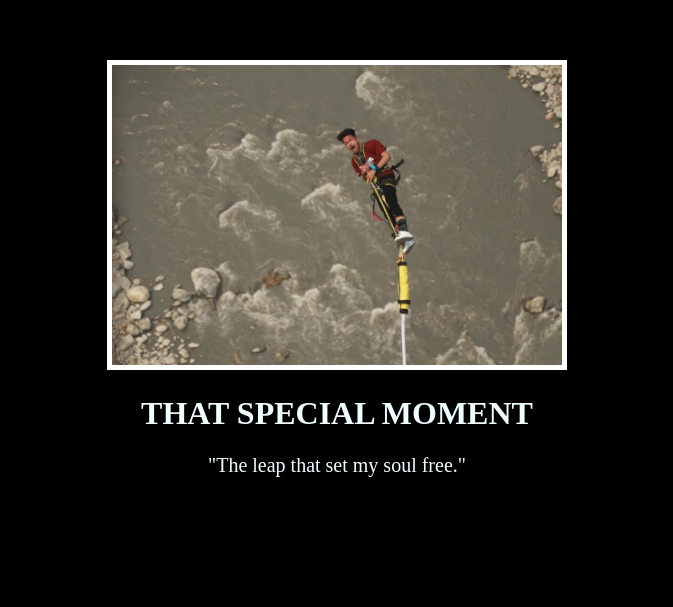
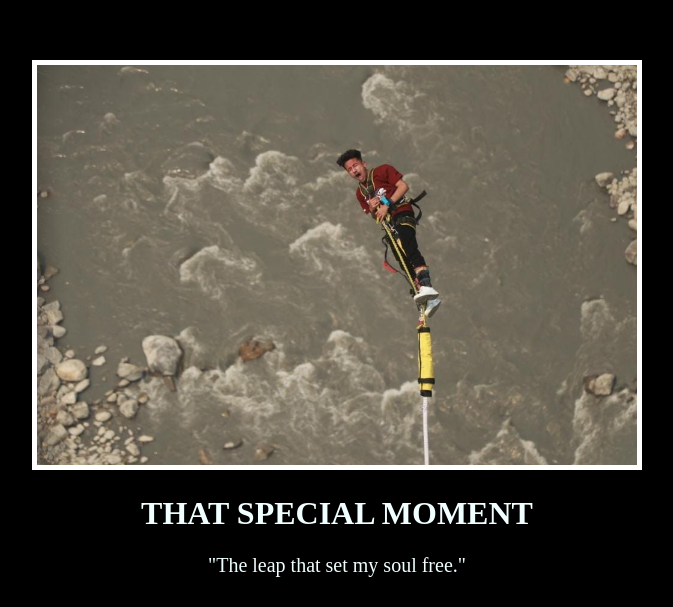
Before and after one commit to Prazol100/bungee-css-first-proj, a plain HTML site: page index.html in a window 1280 px wide. Shown: the part 193-800 px from the top of the page, without its empty margins (303-976 px from the left). Drawn offline with Linux system fonts and the light colour scheme.

Commit message:
fix: format and move style to css file

```diff
--- a/index.html
+++ b/index.html
@@ -1,27 +1,27 @@
-
 <!DOCTYPE html>
 <html lang="en">
   <head>
-  <meta charset="UTF-8">
-  <meta name="viewport" content="width=device-width, initial-scale=1.0">
+    <meta charset="UTF-8" />
+    <meta name="viewport" content="width=device-width, initial-scale=1.0" />
     <title>My bungee jump</title>
-  <link rel="stylesheet" href="./style.css">
-  <link rel="preconnect" href="https://fonts.googleapis.com">
-<link rel="preconnect" href="https://fonts.gstatic.com" crossorigin>
-<link href="https://fonts.googleapis.com/css2?family=Caveat:wght@400..700&family=Libre+Baskerville:ital,wght@0,400;0,700;1,400&display=swap" rel="stylesheet">
-
+    <link rel="stylesheet" href="./style.css" />
+    <link rel="preconnect" href="https://fonts.googleapis.com" />
+    <link rel="preconnect" href="https://fonts.gstatic.com" crossorigin />
+    <link
+      href="https://fonts.googleapis.com/css2?family=Caveat:wght@400..700&family=Libre+Baskerville:ital,wght@0,400;0,700;1,400&display=swap"
+      rel="stylesheet"
+    />
   </head>
   <body>
     <div class="Image">
-  <img class="Thrill" src="./images/qybYzi4u.jpg" style="300px; height:300px;" alt="Prazol doing a bungee">
+      <img
+        class="Thrill"
+        src="./images/qybYzi4u.jpg"
+        alt="Prazol doing a bungee"
+      />
       <h1>THAT SPECIAL MOMENT</h1>
-  <P>"The leap that set my soul free."</P>
-
-
-
-
+      <p>"The leap that set my soul free."</p>
     </div>
-
   </body>
 </html>
 <!--
--- a/style.css
+++ b/style.css
@@ -1,32 +1,25 @@
-body{
-    background-color: black;
+body {
+  background-color: black;
 }
 
 .Image {
-
-
-    color: azure;
-    font-family:" Libre Baskerville";
-   text-align:center;
-    margin-left: 0%;
-    margin-top: 20%;
-
-
-
+  color: azure;
+  font-family: " Libre Baskerville";
+  text-align: center;
+  margin-left: 0%;
+  margin-top: 20%;
 }
 
-.Thrill{
-    border:5px solid white
-
-
+.Thrill {
+  border: 5px solid white;
+  height: 400px;
 }
 
-h1{
-    text transform: uppercase;
-    font-size: 2rem;
-
+h1 {
+  text-transform: uppercase;
+  font-size: 2rem;
 }
 
-p{
+p {
   font-size: 20px;
 }
```
Lines whose indentation alone changed are shown as unchanged.
